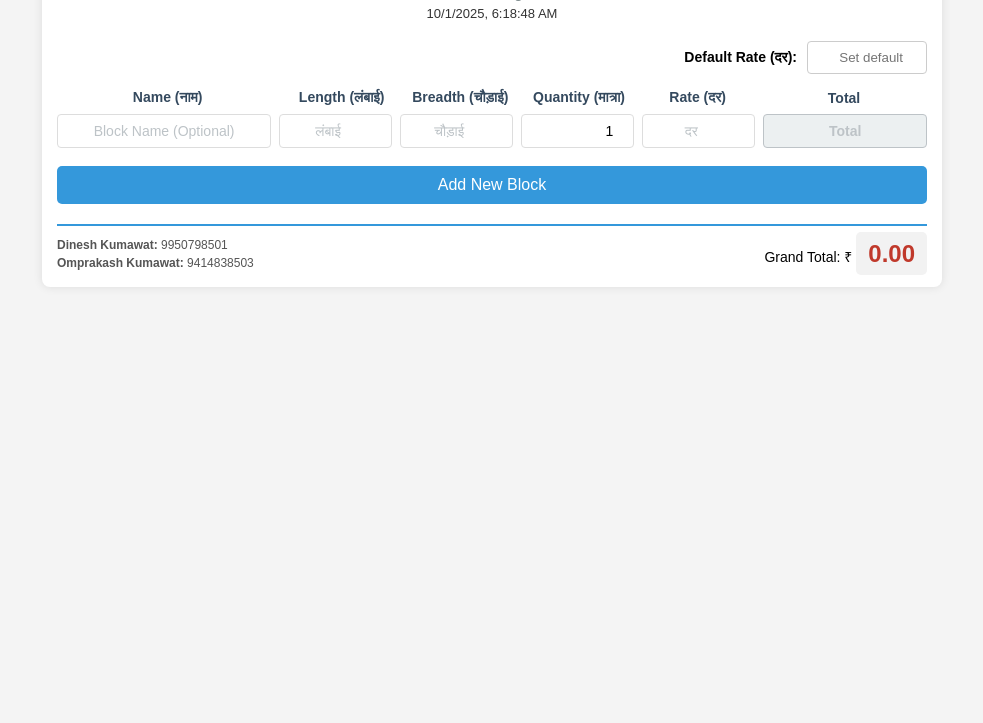
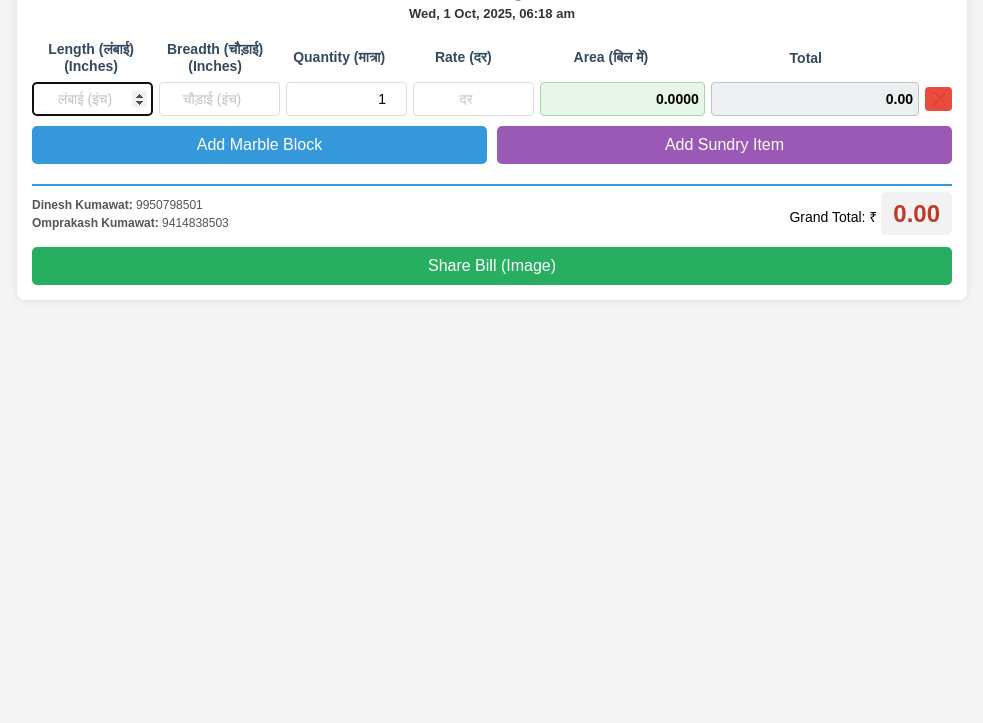
Before and after one commit to Vishalkumawat589/Vishal-700.github.io, a plain HTML site: page index.html in a window 1280 px wide. Shown: the part 77-800 px from the top of the page, without its empty margins (148-1131 px from the left). Drawn offline with Linux system fonts and the light colour scheme.

Commit message:
Update index.html

```diff
--- a/index.html
+++ b/index.html
@@ -4,9 +4,9 @@
   <meta charset="UTF-8">
   <meta name="viewport" content="width=device-width, initial-scale=1.0">
   <title>Hanuman Marble Calculator</title>
-    <style>* {
-            box-sizing: border-box;
-        }
+  <style>
+    /* ... (CSS STYLES REMAINS THE SAME AS PREVIOUS CODE BLOCK) ... */
+    * { box-sizing: border-box; }
     body {
       font-family: Arial, sans-serif;
       margin: 0;
@@ -14,29 +14,13 @@
       background-color: #f4f4f4;
       font-size: 14px;
     }
-        .header {
-            text-align: center;
-            margin-bottom: 20px;
-        }
-        .header h1 {
-            margin: 0;
-            color: #2c3e50;
-        }
-        .header p {
-            margin: 0;
-            color: #7f8c8d;
-            font-weight: bold;
-        }
-        /* Style for the new live date and time */
-        .header #live-datetime {
-            font-size: 13px;
-            color: #333;
-            font-weight: normal;
-            margin-top: 5px;
-        }
+    .header { text-align: center; margin-bottom: 20px; }
+    .header h1 { margin: 0; color: #2c3e50; }
+    .header p { margin: 0; color: #7f8c8d; font-weight: bold; }
+    .header #live-datetime { font-size: 13px; color: #333; margin-top: 5px; }
     .calculator-container {
       width: 100%;
-            max-width: 900px;
+      max-width: 950px;
       margin: 0 auto;
       background: #fff;
       padding: 15px;
@@ -47,127 +31,111 @@
       display: flex;
       align-items: center;
       margin-bottom: 8px;
-            gap: 8px;
+      gap: 6px;
     }
-        .header-row > div {
-            font-weight: bold;
-            color: #34495e;
-            text-align: center;
+    .header-row > div { font-weight: bold; color: #34495e; text-align: center; }
+    .block-row input {
+      width: 100%; padding: 8px 5px; border: 1px solid #ddd;
+      border-radius: 4px; text-align: right; font-size: 14px;
     }
-        .block-row input {
-            width: 100%;
-            padding: 8px 5px;
-            border: 1px solid #ddd;
-            border-radius: 4px;
-            text-align: right;
-            font-size: 14px;
+    .block-row input::placeholder { color: #bdc3c7; text-align: center; }
+    .block-row .length, .block-row .breadth,
+    .block-row .quantity, .block-row .rate { flex: 1; }
+    .block-row .area-used {
+      flex: 1.4;
+      background-color: #e8f5e9;
+      font-weight: bold; border: 1px solid #a5d6a7;
     }
-        .block-row input::placeholder {
-            color: #bdc3c7;
-            text-align: center;
+    .block-row .total-price {
+      flex: 1.8;
+      background-color: #ecf0f1;
+      font-weight: bold; border: 1px solid #bdc3c7;
     }
-        .block-row .name { flex: 2; }
-        .block-row .length, .block-row .breadth, .block-row .quantity, .block-row .rate {
+    .sundry-row .length, .sundry-row .breadth, .sundry-row .area-used,
+    .sundry-row .placeholder-item {
+        visibility: hidden;
         flex: 1;
     }
-        .block-row .total-price {
-            flex: 1.5;
-            background-color: #ecf0f1;
-            font-weight: bold;
-            border: 1px solid #bdc3c7;
+    .sundry-row .rate { flex: 1.5; }
+    .sundry-row .quantity { flex: 1.5; }
+    .sundry-row .total-price {
+        flex: 1.8;
+        background-color: #fff8e1;
     }
-        .header-row .name-header { flex: 2; }
-        .header-row .length-header, .header-row .breadth-header, .header-row .quantity-header, .header-row .rate-header {
-            flex: 1;
+    .header-row .length-header, .header-row .breadth-header,
+    .header-row .quantity-header, .header-row .rate-header { flex: 1; }
+    .header-row .area-header { flex: 1.4; }
+    .header-row .price-header { flex: 1.8; }
+
+    .add-buttons { display: flex; gap: 10px; margin-top: 10px; }
+    #addBlockBtn, #addSundryBtn {
+      padding: 10px; background-color: #3498db;
+      color: white; border: none; border-radius: 5px;
+      cursor: pointer; font-size: 16px; flex: 1;
     }
-        .header-row .price-header { flex: 1.5; }
+    #addSundryBtn { background-color: #9b59b6; }
+    #addBlockBtn:hover { background-color: #2980b9; }
+    #addSundryBtn:hover { background-color: #8e44ad; }
 
-        #addBlockBtn {
-            width: 100%;
-            padding: 10px;
-            background-color: #3498db;
+    .footer-section {
+      display: flex; justify-content: space-between;
+      align-items: center; margin-top: 20px;
+      padding-top: 10px; border-top: 2px solid #3498db;
+    }
+    .contact-info { font-size: 12px; color: #555; line-height: 1.5; }
+    .grand-total-container {
+      text-align: right; flex-shrink: 0; margin-left: 15px;
+    }
+    .grand-total-container #grandTotal {
+      font-size: 24px; font-weight: bold; color: #c0392b;
+      padding: 8px 12px; background-color: #f2f2f2; border-radius: 5px;
+    }
+    .delete-btn {
+      background: #e74c3c; border: none; color: white;
+      padding: 5px 6px; border-radius: 4px; cursor: pointer;
+      flex-shrink: 0; font-size: 12px;
+    }
+    .delete-btn:hover { background: #c0392b; }
+    @media print {
+      #addBlockBtn, #addSundryBtn, .delete-btn, .share-btn { display: none !important; }
+    }
+    .share-btn {
+        background: #27ae60;
         color: white;
         border: none;
         border-radius: 5px;
         cursor: pointer;
+        padding: 10px;
+        width: 100%;
+        margin-top: 15px;
         font-size: 16px;
-            margin-top: 10px;
-        }
-        #addBlockBtn:hover {
-            background-color: #2980b9;
-        }
-        .footer-section {
-            display: flex;
-            justify-content: space-between;
-            align-items: center;
-            margin-top: 20px;
-            padding-top: 10px;
-            border-top: 2px solid #3498db;
-        }
-        .contact-info {
-            font-size: 12px;
-            color: #555;
-            line-height: 1.5;
-        }
-        .grand-total-container {
-            text-align: right;
-            flex-shrink: 0;
-            margin-left: 15px;
-        }
-        .grand-total-container #grandTotal {
-            font-size: 24px;
-            font-weight: bold;
-            color: #c0392b;
-            padding: 8px 12px;
-            background-color: #f2f2f2;
-            border-radius: 5px;
-        }
-        .default-rate-container {
-            display: flex;
-            gap: 10px;
-            align-items: center;
-            justify-content: flex-end;
-            margin-bottom: 15px;
-        }
-        .default-rate-container label {
-            font-weight: bold;
-        }
-        .default-rate-container input {
-            padding: 8px;
-            border: 1px solid #ccc;
-            border-radius: 4px;
-            width: 120px;
-            text-align: right;
     }
   </style>
 </head>
 <body>
-
-<div class="calculator-container">
+  <div class="calculator-container" id="bill-container">
     <div class="header">
       <h1>Hanuman Marble</h1>
       <p>Sardar Nagar</p>
       <p id="live-datetime"></p>
     </div>
 
-    <div class="default-rate-container">
-        <label for="defaultRate">Default Rate (दर):</label>
-        <input type="number" id="defaultRate" placeholder="Set default">
+    <div class="header-row">
+      <div class="length-header">Length (लंबाई) (Inches)</div>
+      <div class="breadth-header">Breadth (चौड़ाई) (Inches)</div>
+      <div class="quantity-header">Quantity (मात्रा)</div>
+      <div class="rate-header">Rate (दर)</div>
+      <div class="area-header">Area (बिल में)</div>
+      <div class="price-header">Total</div>
+      <div style="flex-shrink: 0; width: 34px;"></div>
     </div>
 
-    <div class="header-row">
-        <div class="name-header">Name (नाम)</div>
-        <div class="length-header">Length (लंबाई)</div>
-        <div class="breadth-header">Breadth (चौड़ाई)</div>
-        <div class="quantity-header">Quantity (मात्रा)</div>
-        <div class="rate-header">Rate (दर)</div>
-        <div class="price-header">Total</div>
+    <div id="blocks-container"></div>
+
+    <div class="add-buttons">
+        <button id="addBlockBtn">Add Marble Block</button>
+        <button id="addSundryBtn">Add Sundry Item</button>
     </div>
-
-    <div id="blocks-container">
-        </div>
-
-    <button id="addBlockBtn">Add New Block</button>
 
     <div class="footer-section">
       <div class="contact-info">
@@ -179,86 +147,175 @@
         <span id="grandTotal">0.00</span>
       </div>
     </div>
+    <button onclick="shareBill()" class="share-btn">Share Bill (Image)</button>
   </div>
+
+  <script src="https://html2canvas.hertzen.com/dist/html2canvas.min.js"></script>
 
   <script>
     const blocksContainer = document.getElementById('blocks-container');
     const addBlockBtn = document.getElementById('addBlockBtn');
+    const addSundryBtn = document.getElementById('addSundryBtn');
     const grandTotalElement = document.getElementById('grandTotal');
-    const defaultRateInput = document.getElementById('defaultRate');
+    const dateTimeElement = document.getElementById('live-datetime');
+    const billContainer = document.getElementById('bill-container'); // Reference to the main content
 
-    // ADDED: Get the new date-time element
-    const dateTimeElement = document.getElementById('live-datetime');
+    // === CONSTANTS AND LOGIC (SAME AS PREVIOUSLY CONFIRMED) ===
+    const MIN_DIMENSION_INCHES = 9;
+    const ROUNDING_STEP_INCHES = 3;
+
+    const calculateBillableDimension = (requiredDimensionInches) => {
+        if (requiredDimensionInches <= 0) return 0;
+
+        if (requiredDimensionInches < MIN_DIMENSION_INCHES) {
+            return MIN_DIMENSION_INCHES / 12;
+        }
+
+        const divisionResult = requiredDimensionInches / ROUNDING_STEP_INCHES;
+        const greatestInteger = Math.floor(divisionResult);
+        const billableDimensionInches = (greatestInteger + 1) * ROUNDING_STEP_INCHES;
+
+        return billableDimensionInches / 12;
+    };
 
     const calculateTotal = () => {
       let grandTotal = 0;
       const rows = blocksContainer.querySelectorAll('.block-row');
+
       rows.forEach(row => {
-            const length = parseFloat(row.querySelector('.length').value) || 0;
-            const breadth = parseFloat(row.querySelector('.breadth').value) || 0;
-            const quantity = parseInt(row.querySelector('.quantity').value) || 0;
+        const quantity = parseFloat(row.querySelector('.quantity').value) || 0;
         const rate = parseFloat(row.querySelector('.rate').value) || 0;
 
-            const totalPrice = (length * breadth * quantity * rate);
+        let singlePieceBillableArea = 0;
+        let totalPrice = 0;
+
+        if (row.classList.contains('sundry-row')) {
+            totalPrice = quantity * rate;
+            const areaField = row.querySelector('.area-used');
+            if(areaField) areaField.value = '';
+
+        } else {
+            const lengthInches = parseFloat(row.querySelector('.length').value) || 0;
+            const breadthInches = parseFloat(row.querySelector('.breadth').value) || 0;
+
+            const billableLengthFeet = calculateBillableDimension(lengthInches);
+            const billableBreadthFeet = calculateBillableDimension(breadthInches);
+
+            singlePieceBillableArea = billableLengthFeet * billableBreadthFeet;
+
+            row.querySelector('.area-used').value = singlePieceBillableArea.toFixed(4);
+
+            totalPrice = singlePieceBillableArea * quantity * rate;
+        }
+
         row.querySelector('.total-price').value = totalPrice.toFixed(2);
         grandTotal += totalPrice;
       });
       grandTotalElement.textContent = grandTotal.toFixed(2);
     };
 
-    const addBlock = () => {
+    const createRow = (isSundry = false) => {
       const blockRow = document.createElement('div');
-        blockRow.className = 'block-row';
+      blockRow.className = 'block-row' + (isSundry ? ' sundry-row' : '');
 
-        const currentDefaultRate = defaultRateInput.value;
+      if (isSundry) {
+          blockRow.innerHTML = `
+            <input type="text" class="length placeholder-item" placeholder="Item Name (Required)" style="visibility:visible; flex:2;">
+            <input type="text" class="breadth placeholder-item" style="visibility:hidden; flex:1;">
+            <input type="number" step="0.01" class="quantity" placeholder="Qty/Units">
+            <input type="number" step="0.01" class="rate" placeholder="Rate/Unit">
+            <input type="text" class="area-used placeholder-item" style="visibility:hidden; flex:1.4;">
+            <input type="text" class="total-price" placeholder="Total" readonly>
+            <button class="delete-btn">❌</button>
+          `;
+      } else {
+          blockRow.innerHTML = `
+            <input type="number" step="0.01" class="length" placeholder="लंबाई (इंच)">
+            <input type="number" step="0.01" class="breadth" placeholder="चौड़ाई (इंच)">
+            <input type="number" class="quantity" placeholder="मात्रा" value="1">
+            <input type="number" step="0.01" class="rate" placeholder="दर">
+            <input type="text" class="area-used" placeholder="Area" readonly>
+            <input type="text" class="total-price" placeholder="Total" readonly>
+            <button class="delete-btn">❌</button>
+          `;
+      }
 
-        blockRow.innerHTML = `
-            <input type="text" class="name" placeholder="Block Name (Optional)">
-            <input type="number" class="length" placeholder="लंबाई">
-            <input type="number" class="breadth" placeholder="चौड़ाई">
-            <input type="number" class="quantity" placeholder="मात्रा" value="1">
-            <input type="number" class="rate" placeholder="दर" value="${currentDefaultRate}">
-            <input type="text" class="total-price" placeholder="Total" readonly>
-        `;
+      blockRow.querySelector('.delete-btn').addEventListener('click', () => {
+        blockRow.remove();
+        calculateTotal();
+      });
+
+      blockRow.querySelectorAll('input').forEach(input => {
+          if (!isSundry && input.classList.contains('quantity')) {
+              input.value = '1';
+          }
+          input.addEventListener('input', calculateTotal);
+      });
+
       blocksContainer.appendChild(blockRow);
+      calculateTotal();
+
+      if(blockRow.querySelector('.length')) blockRow.querySelector('.length').focus();
     };
 
-    const applyDefaultRate = () => {
-        const defaultRate = defaultRateInput.value;
-        const allRateInputs = blocksContainer.querySelectorAll('.rate');
-        allRateInputs.forEach(input => {
-            input.value = defaultRate;
-        });
-        calculateTotal();
+    const updateDateTime = () => {
+      const now = new Date();
+      const options = {
+        weekday: 'short', year: 'numeric', month: 'short', day: 'numeric',
+        hour: '2-digit', minute: '2-digit'
+      };
+      dateTimeElement.textContent = now.toLocaleString('en-IN', options);
     };
 
-    // ADDED: Function to update the date and time display
-    const updateDateTime = () => {
-        const now = new Date();
-        // Formats the date and time according to the user's local settings
-        // e.g., "9/19/2025, 3:47:53 PM"
-        dateTimeElement.textContent = now.toLocaleString();
+    // === NEW SHARE FUNCTION FOR OPTION 1A ===
+    const shareBill = () => {
+        // Temporarily hide buttons for a clean screenshot
+        const buttons = document.querySelectorAll('.add-buttons button, .delete-btn, .share-btn');
+        buttons.forEach(btn => btn.style.display = 'none');
+
+        // Use html2canvas to render the bill container to a canvas
+        html2canvas(billContainer, {
+            scale: 2, // Use higher resolution for better quality
+            allowTaint: true,
+            useCORS: true
+        }).then(canvas => {
+            // Re-show buttons immediately
+            buttons.forEach(btn => btn.style.display = '');
+
+            // Check for Web Share API support
+            if (navigator.share) {
+                // Convert canvas to a blob (file format)
+                canvas.toBlob(blob => {
+                    const file = new File([blob], "HanumanMarbleBill.png", { type: "image/png" });
+
+                    navigator.share({
+                        files: [file],
+                        title: 'Hanuman Marble Bill',
+                        text: `Total Bill: ₹${grandTotalElement.textContent}`
+                    }).catch(error => console.error('Sharing failed:', error));
+                }, 'image/png');
+            } else {
+                // Fallback for browsers without Web Share API (opens image in new tab)
+                alert("Sharing failed. Your browser does not support native sharing. Image will open in a new tab.");
+                const dataURL = canvas.toDataURL('image/png');
+                window.open(dataURL, '_blank');
+            }
+        }).catch(error => {
+            console.error('Error generating canvas:', error);
+            // Re-show buttons on failure
+            buttons.forEach(btn => btn.style.display = '');
+            alert('Could not generate image for sharing.');
+        });
     };
+    // ============================================
 
-    defaultRateInput.addEventListener('input', applyDefaultRate);
+    addBlockBtn.addEventListener('click', () => { createRow(false); });
+    addSundryBtn.addEventListener('click', () => { createRow(true); });
 
-    blocksContainer.addEventListener('input', (e) => {
-        if (e.target.tagName === 'INPUT') {
-            calculateTotal();
-        }
-    });
-
-    addBlockBtn.addEventListener('click', addBlock);
-
-    // Start with one block
-    addBlock();
-
-    // ADDED: Update the time every second (1000 milliseconds)
+    // Start with one row
+    createRow(false);
     setInterval(updateDateTime, 1000);
-
-    // ADDED: Call the function immediately on load so it appears right away
     updateDateTime();
   </script>
-
 </body>
 </html>
```
Lines whose indentation alone changed are shown as unchanged.
